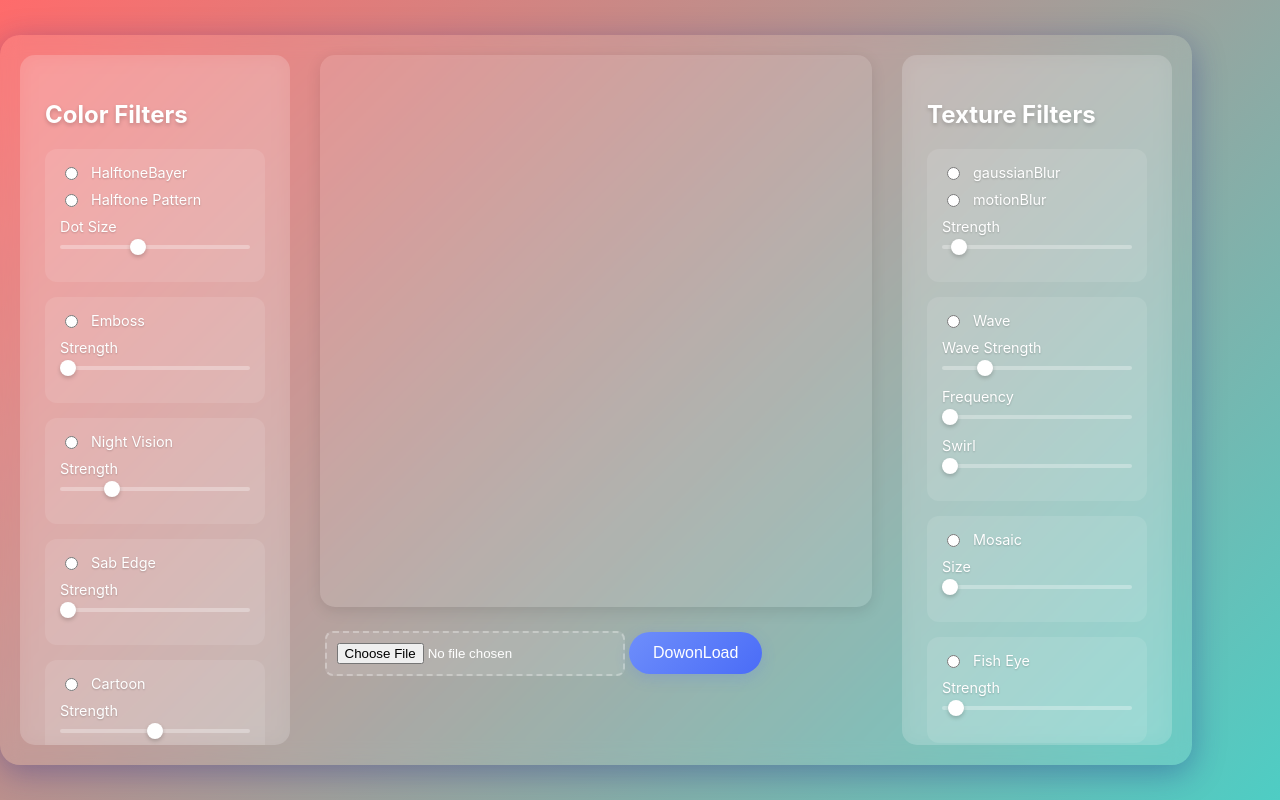
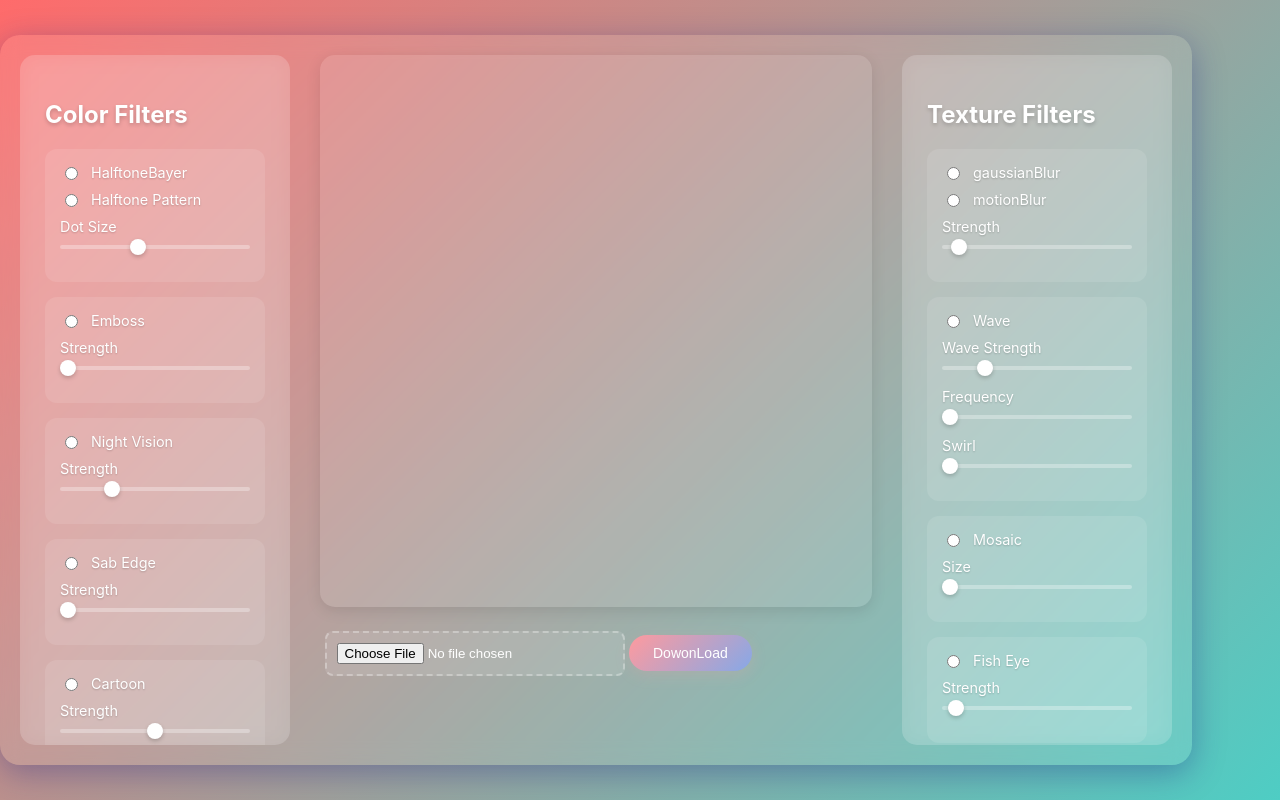
Before and after one commit to dkl520/pictureFilters, a plain HTML site: page index.html in a window 1280 px wide. Drawn offline with Linux system fonts and the light colour scheme.

Commit message:
修改样式

```diff
--- a/CG_F24_Program3x_KailongDuan.css
+++ b/CG_F24_Program3x_KailongDuan.css
@@ -108,16 +108,16 @@ input[type="file"] {
     color: white;
 }
 .download-btn {
-    padding: 12px 24px;
-    font-size: 16px;
+    padding: 10px 24px;
+    font-size: 14px;
     font-weight: 500;
     color: #fff;
-    display: inline-block;
-    background: linear-gradient(135deg, #6e8efb, #4a6cf7);
+    /* 使用更柔和的渐变,搭配界面的粉色和薄荷绿色调 */
+    background: linear-gradient(135deg, #FF9A9E, #86A8E7);
     border: none;
-    border-radius: 25px;
+    border-radius: 20px;
     cursor: pointer;
-    box-shadow: 0 4px 15px rgba(74, 108, 247, 0.2);
+    box-shadow: 0 4px 15px rgba(255, 154, 158, 0.2);
     transition: all 0.3s ease;
     text-transform: capitalize;
     position: relative;
@@ -126,16 +126,16 @@ input[type="file"] {
 
 .download-btn:hover {
     transform: translateY(-2px);
-    box-shadow: 0 6px 20px rgba(74, 108, 247, 0.3);
-    background: linear-gradient(135deg, #4a6cf7, #6e8efb);
+    box-shadow: 0 6px 20px rgba(134, 168, 231, 0.3);
+    background: linear-gradient(135deg, #86A8E7, #FF9A9E);
 }
 
 .download-btn:active {
     transform: translateY(0);
-    box-shadow: 0 2px 10px rgba(74, 108, 247, 0.2);
+    box-shadow: 0 2px 10px rgba(134, 168, 231, 0.2);
 }
 
-/* 添加点击波纹效果 */
+/* 更柔和的波纹效果 */
 .download-btn::after {
     content: '';
     position: absolute;
@@ -143,19 +143,17 @@ input[type="file"] {
     left: 50%;
     width: 0;
     height: 0;
-    background: rgba(255, 255, 255, 0.2);
+    background: rgba(255, 255, 255, 0.15);
     border-radius: 50%;
     transform: translate(-50%, -50%);
     transition: width 0.3s ease-out, height 0.3s ease-out;
 }
 
 .download-btn:active::after {
-    width: 200px;
-    height: 200px;
+    width: 150px;
+    height: 150px;
     opacity: 0;
 }
-
-
 
 .slider-container {
     margin: 8px 0;
```
